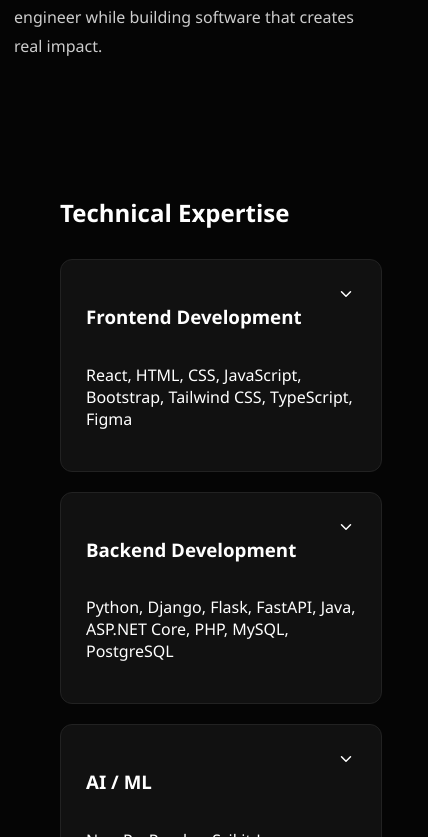
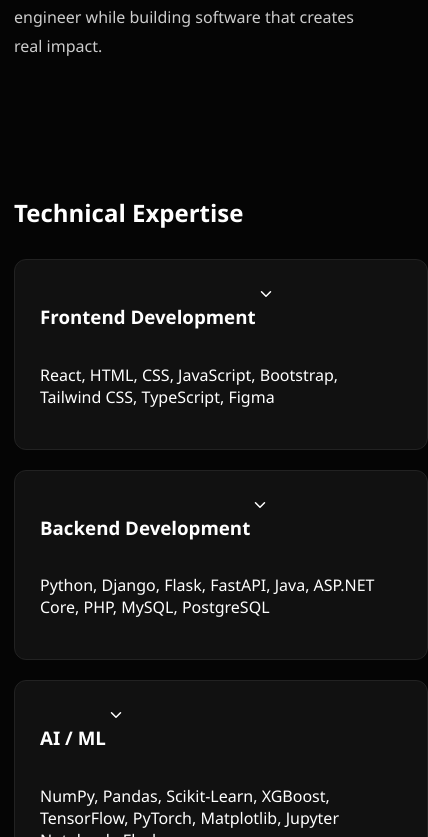
Before and after one commit to ReddeppaNakka/My-Portfolio, a React (Create React App) app: page / in a window 390 px wide. Shown: the part 2447-3284 px from the top of the page, 428 px wide, since content can reach past the window. Built offline with nearby package versions, Linux system fonts and the light colour scheme.

Commit message:
Update styles in App.css

```diff
--- a/src/App.css
+++ b/src/App.css
@@ -929,3 +929,28 @@ body {
     padding: 22px 20px;  /* slightly wider feel */
   }
 }
+
+/* ===== TECHNICAL EXPERTISE – MOBILE LEFT EDGE ALIGN ===== */
+@media (max-width: 768px) {
+
+  .skills {
+    padding-left: 14px;     /* 🔥 match About & Projects */
+    padding-right: 14px;
+    text-align: left;
+  }
+
+  .skill-cards {
+    align-items: flex-start;
+  }
+
+  .card {
+    width: 100%;
+    align-self: flex-start;
+    text-align: left;
+  }
+
+  .card-header {
+    justify-content: flex-start;
+    text-align: left;
+  }
+}
```
